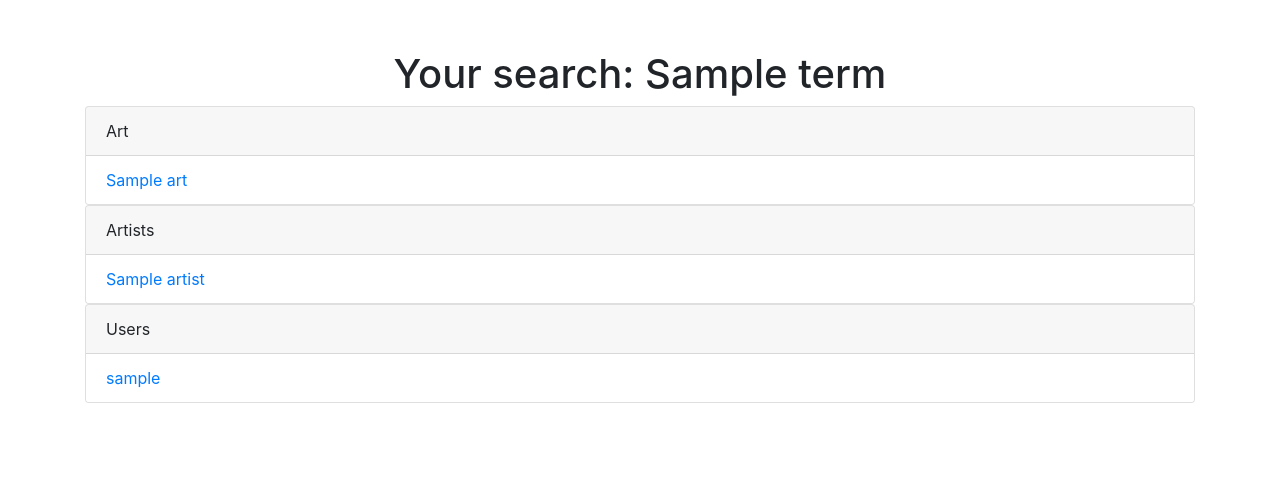
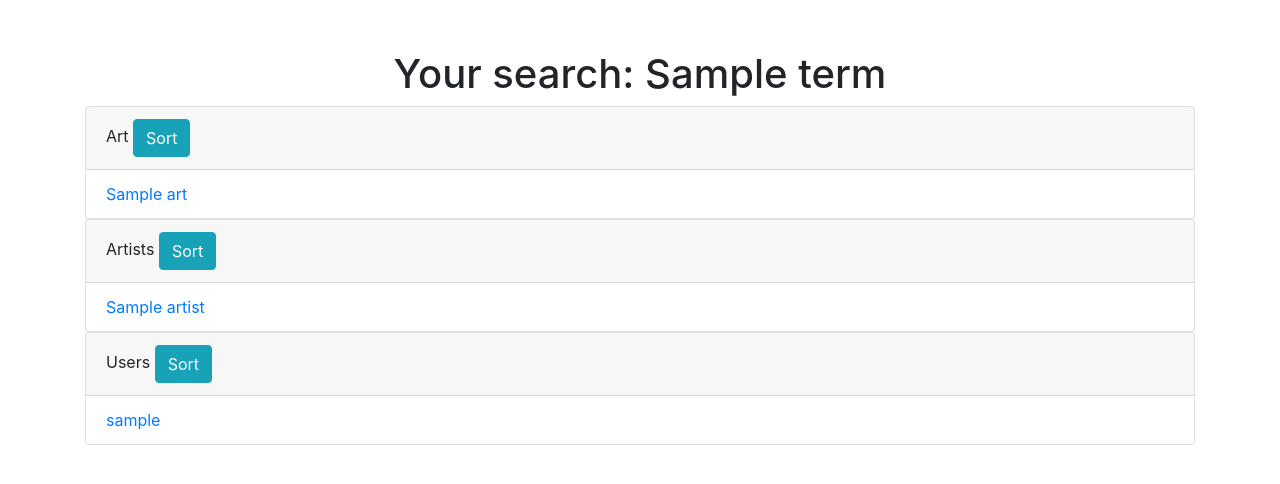
Before and after one commit to Stephan-kashkarov/Artizan, a Flask app: template app/templates/search.html in a window 1280 px wide. Shown: the part 56-540 px from the top of the page. Run offline with Flask 2, Linux system fonts and the light colour scheme; tables that the repository leaves empty hold one stand-in row (values such as "Sample post"); the template is opened without the code that fills it: values that come from a table or form of the project are taken from there, most other values are stand-ins (such as "Sample title", 1, 10 or a date in 2020); some libraries are stand-ins or nearby versions.

Commit message:
did sorting in search page

```diff
--- a/app/static/js/search.js
+++ b/app/static/js/search.js
@@ -0,0 +1,23 @@
+$(document).ready(function() {
+	$('.sort-artists').click( () => {
+		a = $('.artists-list');
+		a.children().each( (i,li) => {
+			a.prepend(li)
+		});
+		$('.artists').children('ul').append(a)
+	});
+	$('.sort-arts').click( () => {
+		a = $('.arts-list');
+		a.children().each( (i, li) => {
+			a.prepend(li)
+		});
+		$('.arts').children('ul').append(a)
+	});
+	$('.sort-users').click( () => {
+		a = $('.arts-list');
+		a.children().each( (i, li) => {
+			a.prepend(li)
+		});
+		$('.arts').children('ul').append(a)
+	});
+});
--- a/app/templates/search.html
+++ b/app/templates/search.html
@@ -6,8 +6,9 @@
 	<div class="card">
 		<div class="card-header">
 		  Art
+		  <button type="button" class="sort-arts btn btn-info ml-auto">Sort</button>
 		</div>
-	 <ul class="list-group list-group-flush">
+		 <ul class="list-group list-group-flush arts-list">
 			{% for art in arts %}
 			<li class="list-group-item"><a href='{{url_for("art", id=art.id)}}'>{{art.title}}</a></li>
 			{% endfor %}
@@ -18,23 +19,27 @@
 	<div class="card">
 		<div class="card-header">
 		  Artists
+		  <button type="button" class="sort-artists btn btn-info ml-auto">Sort</button>
 		</div>
-	 <ul class="list-group list-group-flush">
+		 <ul class="list-group list-group-flush artists-list">
 			{% for art in artists %}
 			<li class="list-group-item"><a href='{{url_for("artist", id=art.id)}}'>{{art.name}}</a></li>
 			{% endfor %}
 		</ul>
   </div>
 </div>
+<div class="users">
 	<div class="card">
 		<div class="card-header">
 		  Users
+		  <button type="button" class="sort-users btn btn-info ml-auto">Sort</button>
 		</div>
 		 <ul class="list-group list-group-flush">
 			{% for art in users %}
 			<li class="list-group-item"><a href='{{url_for("user", username=art.username)}}'>{{art.username}}</a></li>
 			{% endfor %}
 		</ul>
+	</div>
 </div>
 {% endblock %}
 
```
Lines whose indentation alone changed are shown as unchanged.
